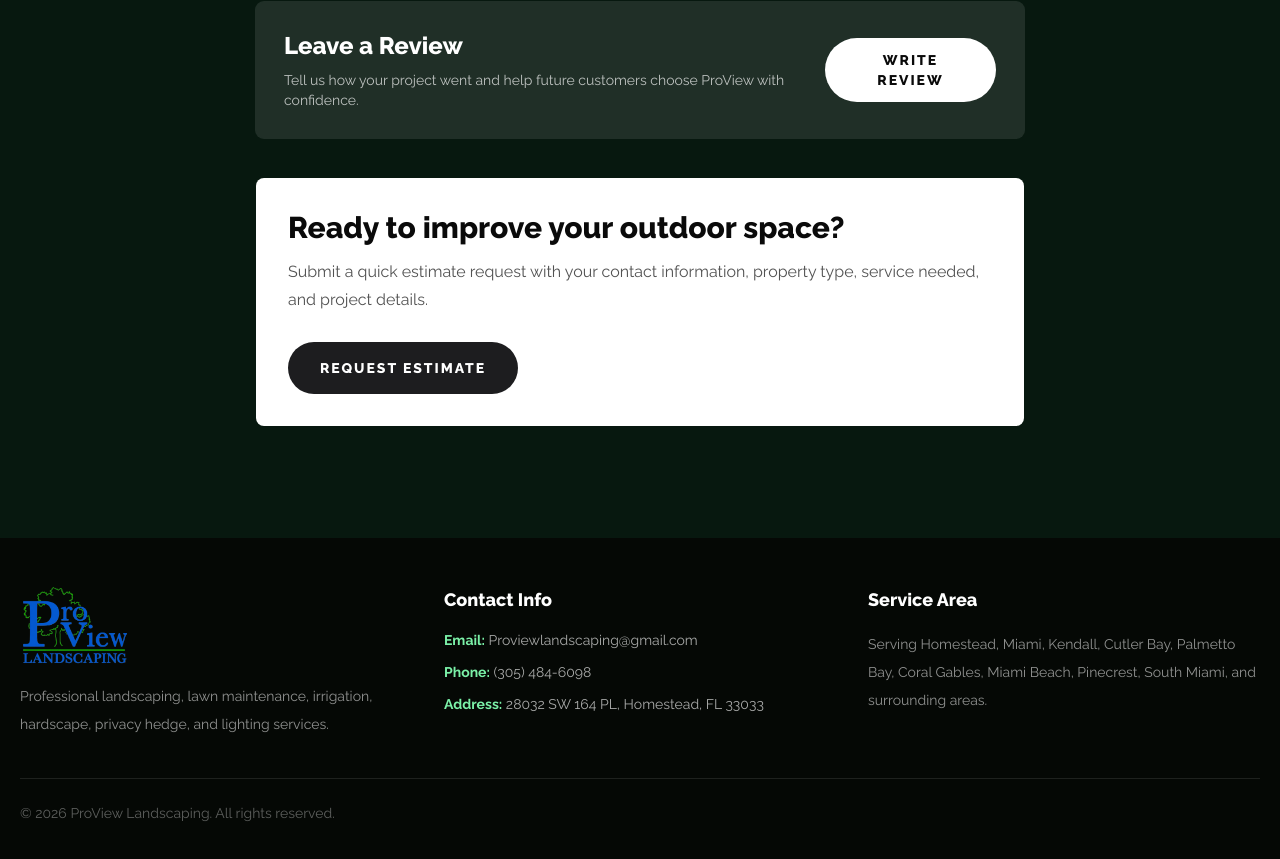
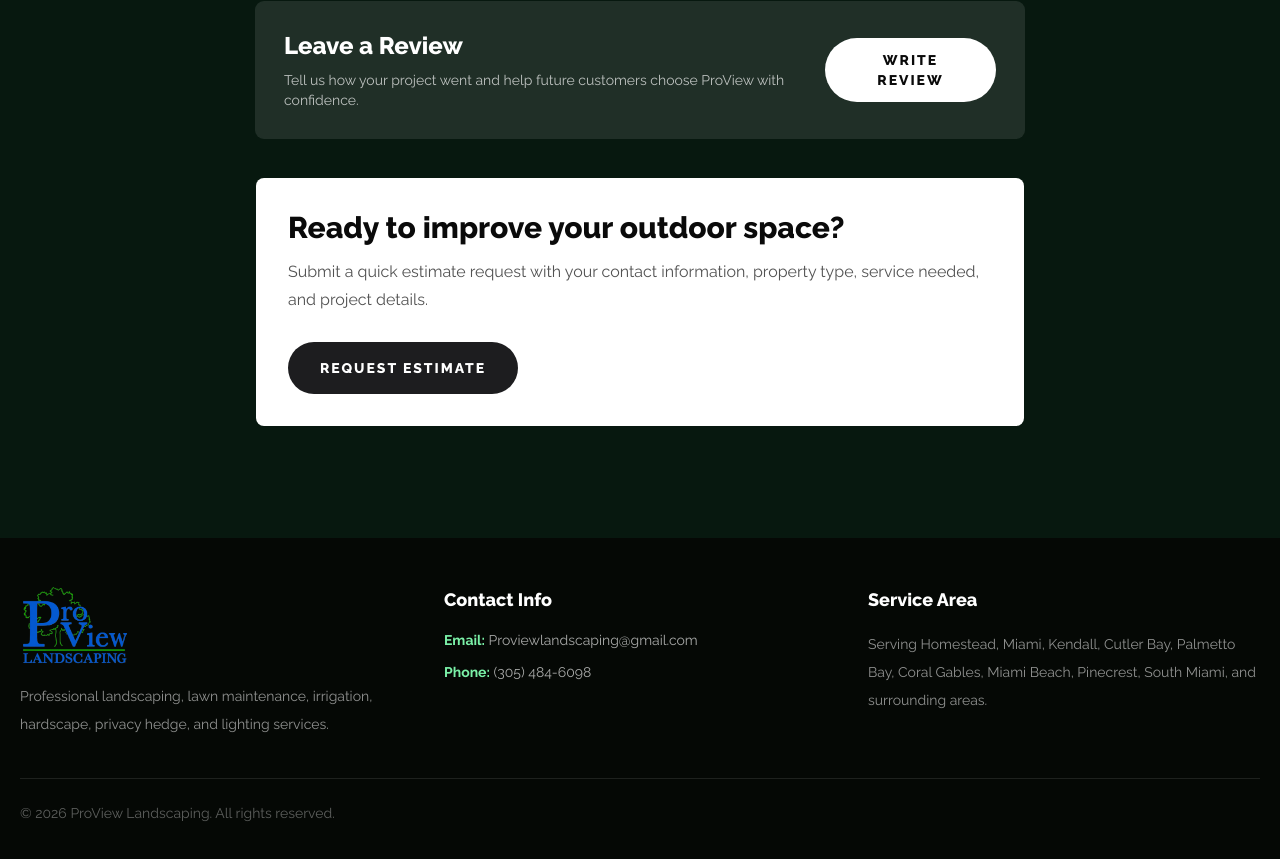
Before and after one commit to boottlegboy/Landscaping-Sites-Demos, a Next.js app: page / in a window 1280 px wide. Shown: the part 6480-7339 px from the top of the page. Built offline with nearby package versions, Linux system fonts and the light colour scheme; a web font is replaced by a local one.

Commit message:
tiny update

```diff
--- a/src/app/page.tsx
+++ b/src/app/page.tsx
@@ -758,7 +758,6 @@ export default function LandscapeDemoHomepage() {
             <div className="space-y-3 text-sm text-white/65">
               <p><span className="font-bold text-green-300">Email:</span> <a href="mailto:Proviewlandsacaping@gmail.com" className="hover:text-green-300">Proviewlandscaping@gmail.com</a></p>
               <p><span className="font-bold text-green-300">Phone:</span> <a href="tel:3054846098" className="hover:text-green-300">(305) 484-6098</a></p>
-              <p><span className="font-bold text-green-300">Address:</span> 28032 SW 164 PL, Homestead, FL 33033</p>
             </div>
           </div>
           <div>
```
